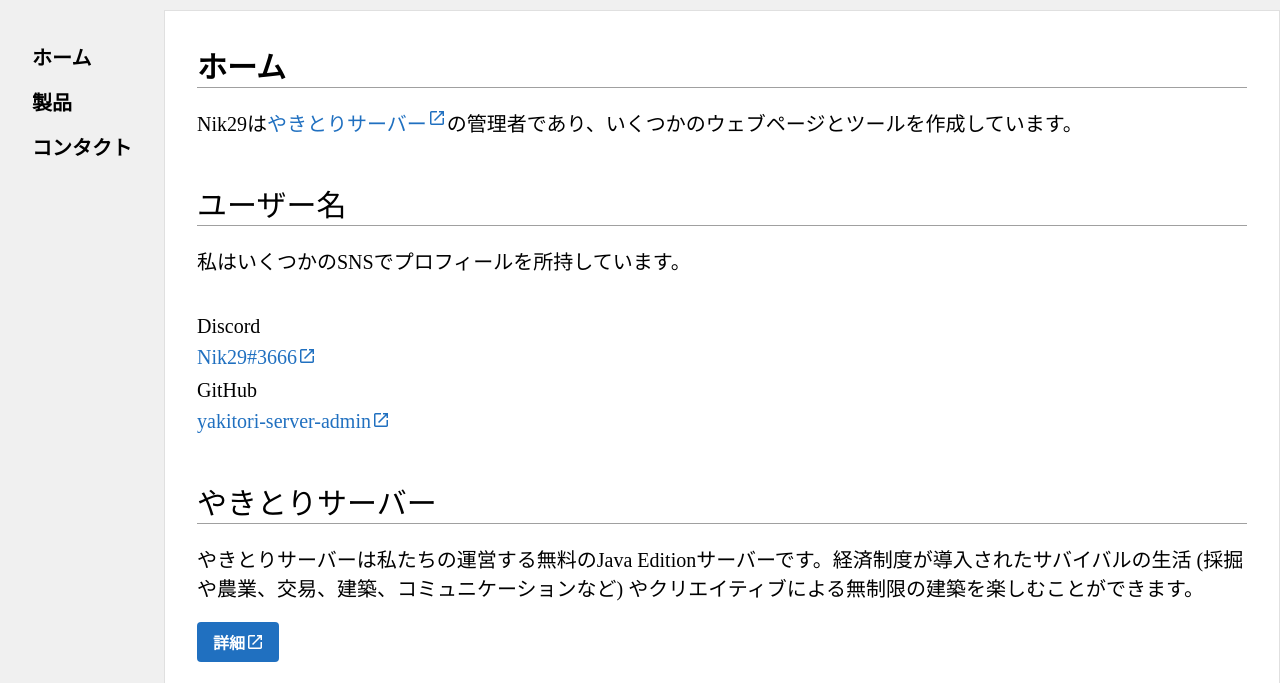
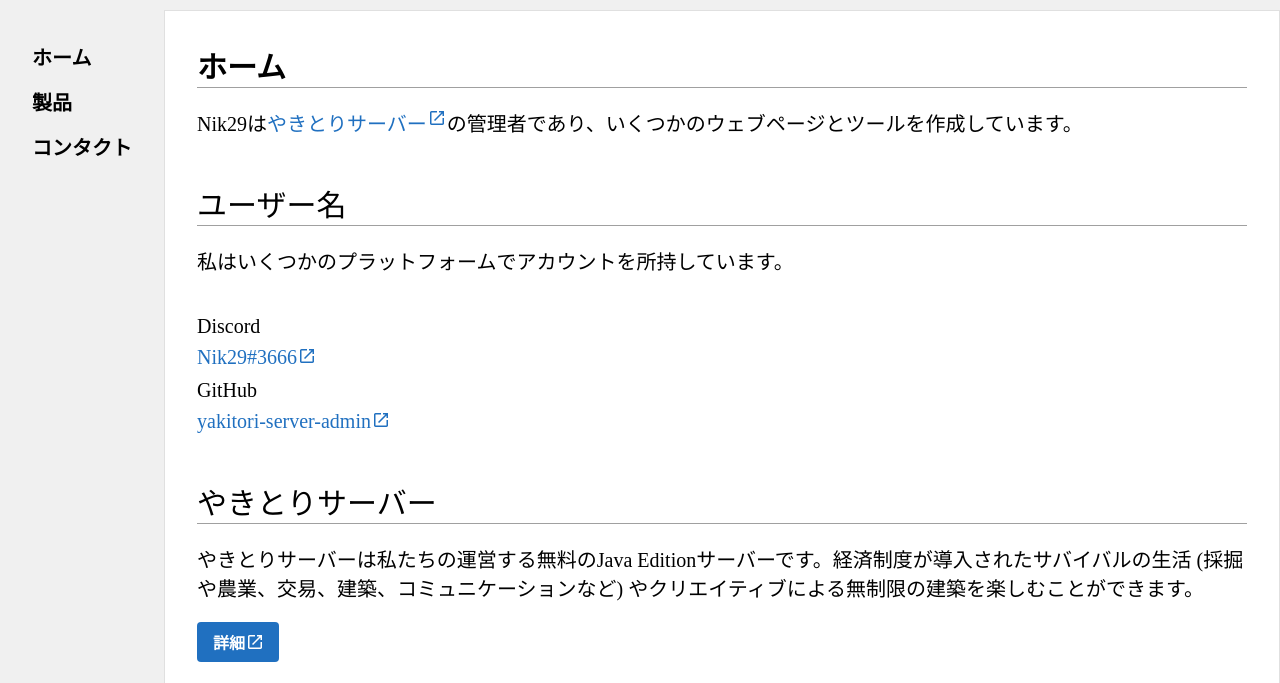
Before and after one commit to yakitori-server-admin/nik29, a plain HTML site: page index.html in a window 1280 px wide. Shown: the part 90-773 px from the top of the page. Drawn offline with Linux system fonts and the light colour scheme.

Commit message:
Add a file via upload.

```diff
--- a/index.html
+++ b/index.html
@@ -26,7 +26,7 @@
                 </section>
                 <section class="username">
                     <h2>ユーザー名</h2>
-                    <p>私はいくつかのSNSでプロフィールを所持しています。</p>
+                    <p>私はいくつかのプラットフォームでアカウントを所持しています。</p>
                     <dl>
                         <dt>Discord</dt>
                         <dd><a href="https://discordapp.com/users/944774508131278878" target="_blank">Nik29#3666</a></dd>
```
